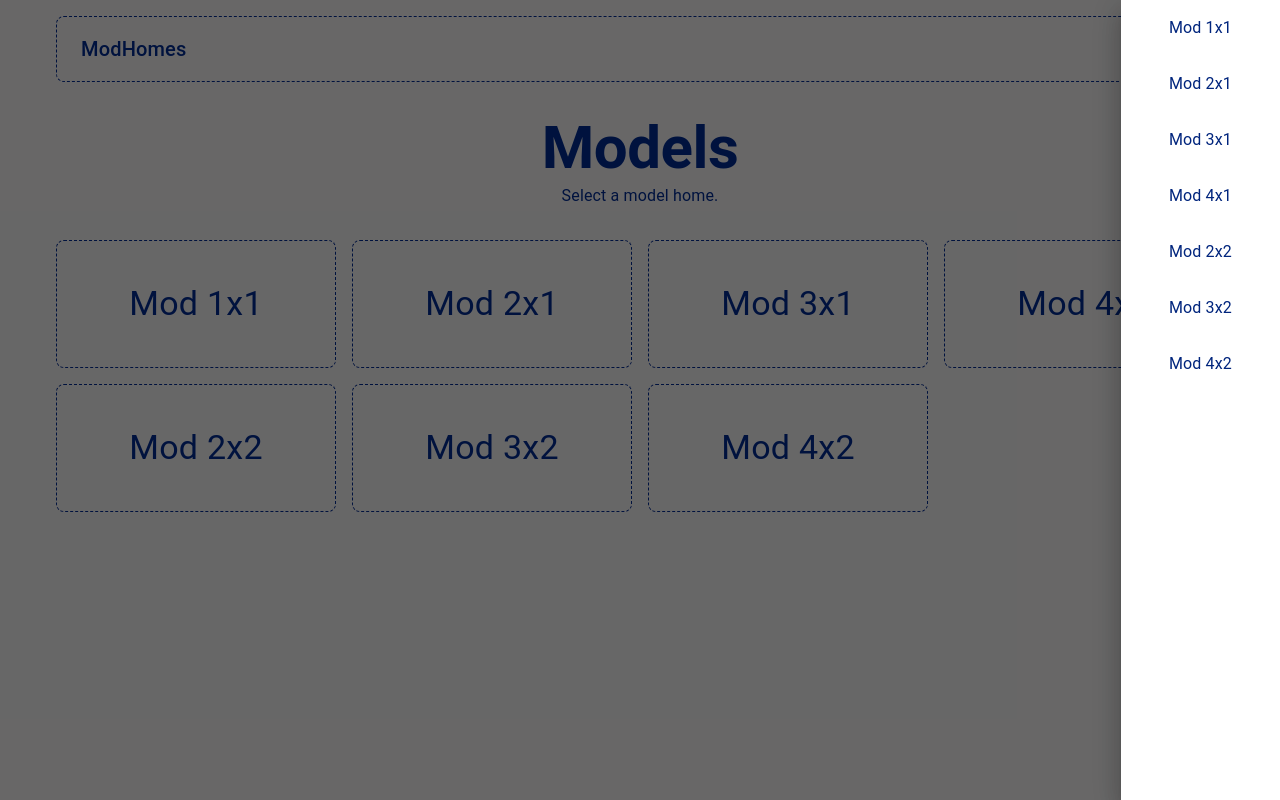
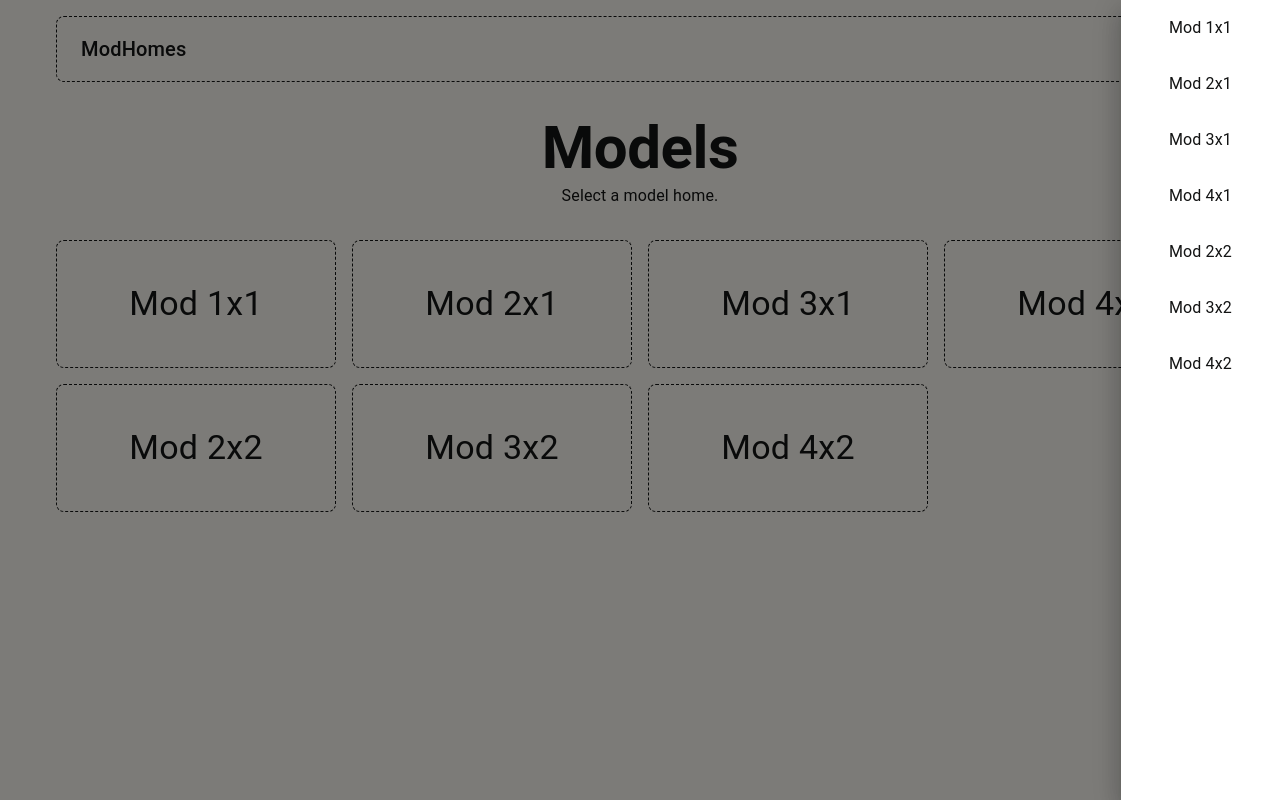
Before and after one commit to gavinmgrant/modhomes, a Next.js app: page / in a window 1280 px wide. Both pictures are taken after a click on the button "menu". Built offline with nearby package versions, Linux system fonts and the light colour scheme.

Commit message:
refactor: update colors

```diff
--- a/components/colors.tsx
+++ b/components/colors.tsx
@@ -23,7 +23,7 @@ const Colors = ({ homeColor, handleColor }: ColorProps) => {
     height: isMobile ? 36 : 40,
   };
 
-  const borderStyle = "3px solid #01257D";
+  const borderStyle = "3px solid #131414";
 
   return (
     <Stack
@@ -33,7 +33,7 @@ const Colors = ({ homeColor, handleColor }: ColorProps) => {
       direction="row"
       spacing={1}
       borderRadius="0.5rem"
-      border="1px dashed #01257D"
+      border="1px dashed #131414"
       padding={{ xs: "10px", sm: "13px" }}
     >
       <Tooltip title="White">
--- a/components/landinghero.tsx
+++ b/components/landinghero.tsx
@@ -26,13 +26,13 @@ const LandingHero = () => {
               alignItems: "center",
               background: "none",
               boxShadow: "none",
-              color: "#01257D",
+              color: "#131414",
               borderRadius: "0.5rem",
               cursor: "pointer",
               height: "8rem",
-              border: "1px dashed #01257D",
+              border: "1px dashed #131414",
               "&:hover": {
-                border: "1.5px dashed #01257D",
+                border: "1.5px dashed #131414",
               },
             }}
             onClick={() => router.push(`/homes/${model.slug}`)}
--- a/components/navbar.tsx
+++ b/components/navbar.tsx
@@ -37,9 +37,9 @@ const NavBar = () => {
         justifyContent: "space-between",
         alignItems: "center",
         borderRadius: "0.5rem",
-        border: "1px dashed #01257D",
-        background: router.pathname === "/" ? "#d0cfcf" : "none",
-        color: "#01257D",
+        border: "1px dashed #131414",
+        background: router.pathname === "/" ? "#f9f7f1" : "none",
+        color: "#131414",
         boxShadow: "none",
       }}
     >
@@ -68,7 +68,7 @@ const NavBar = () => {
               key={model.slug}
               onClick={() => handleItemClick(model.slug)}
               sx={{
-                color: "#01257D",
+                color: "#131414",
                 padding: "1rem 3rem",
               }}
             >
--- a/pages/homes/[home].tsx
+++ b/pages/homes/[home].tsx
@@ -265,13 +265,13 @@ const Homes: FC = () => {
           <Typography
             variant="h6"
             position="absolute"
-            color="#01257D"
+            color="#131414"
             padding={{ xs: "0.75rem", sm: "1rem" }}
             style={{
               right: 16,
               bottom: 16,
               margin: 0,
-              border: "1px dashed #01257D",
+              border: "1px dashed #131414",
               background: "none",
               borderRadius: "0.5rem",
             }}
--- a/pages/index.tsx
+++ b/pages/index.tsx
@@ -18,8 +18,8 @@ const Home = () => {
           maxWidth: "1200px",
           margin: "0 auto",
           padding: "1rem",
-          color: "#01257D",
-          backgroundColor: "#d0cfcf",
+          color: "#131414",
+          backgroundColor: "#f9f7f1",
         }}
       >
         <NavBar />
--- a/styles/globals.css
+++ b/styles/globals.css
@@ -84,7 +84,7 @@ body {
   font-family: "Hanken Grotesk", sans-serif;
   max-width: 100vw;
   overflow-x: hidden;
-  background-color: #d0cfcf;
+  background-color: #f9f7f1;
 }
 
 a {
```
